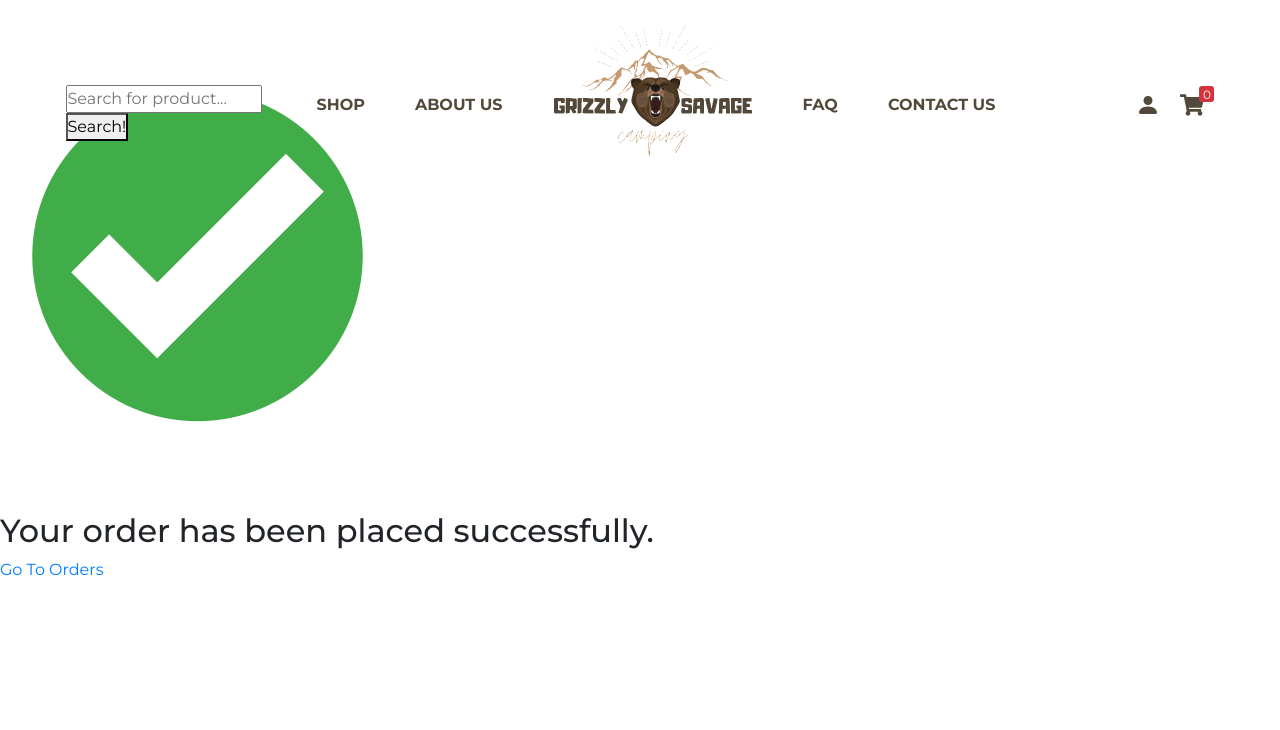
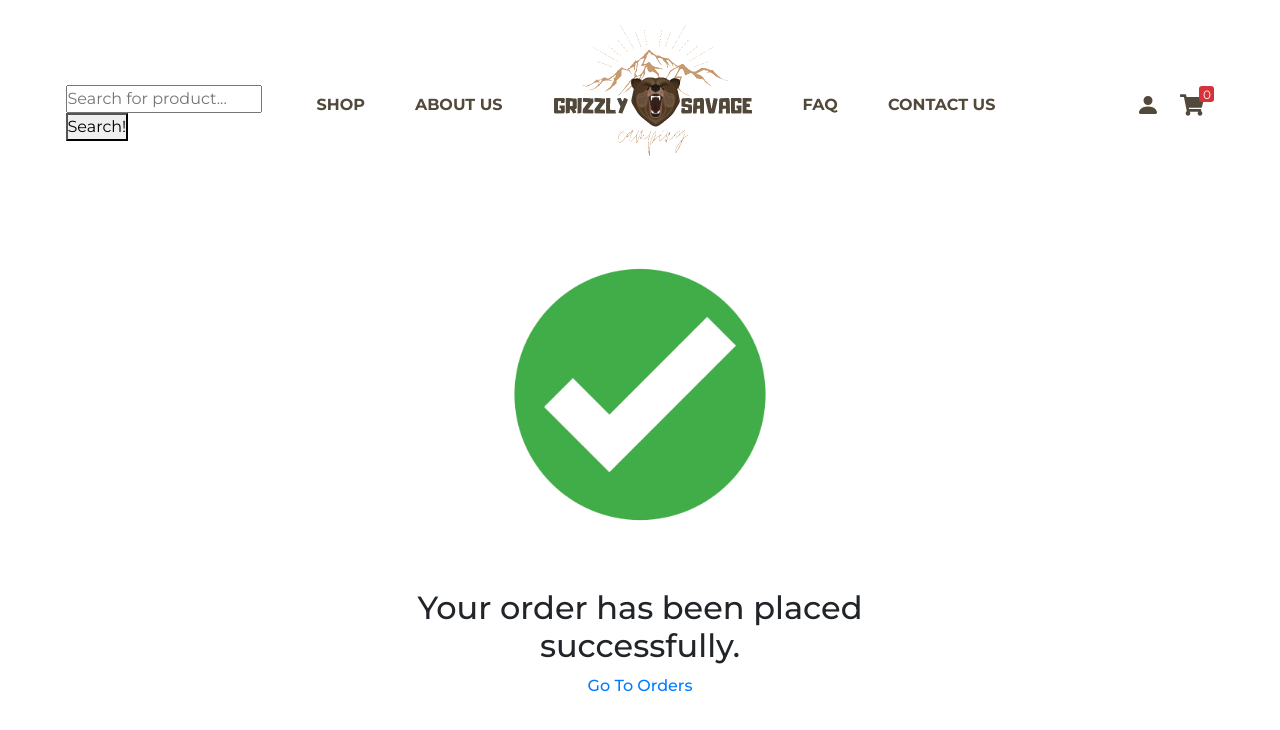
Before and after one commit to manovDev/Grizzly-Savage-Softuni, a React (Create React App) app in the folder client/: page /order/success in a window 1280 px wide. Shown: the top 730 px of the page. Built offline with nearby package versions, Linux system fonts and the light colour scheme; no server answers.

Commit message:
Style OrderSuccess page
#49

```diff
--- a/client/src/components/OrderSuccess/OrderSuccess.scss
+++ b/client/src/components/OrderSuccess/OrderSuccess.scss
@@ -1,2 +1,22 @@
 .order-success-wrapper {
+    width: 100%;
+    max-width: 1440px;
+    margin-top: 200px;
+    display: flex;
+    justify-content: center;
+    flex-flow: wrap column;
+    align-items: center;
+
+    img {
+        width: 300px;
+    }
+
+    h2 {
+        width: 500px;
+        text-align: center;
+    }
+
+    a {
+        font-weight: 500;
+    }
 }
```
